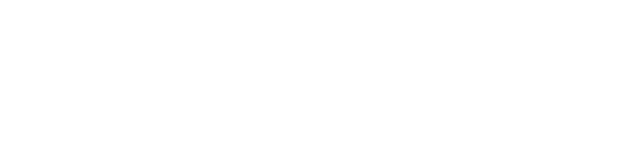
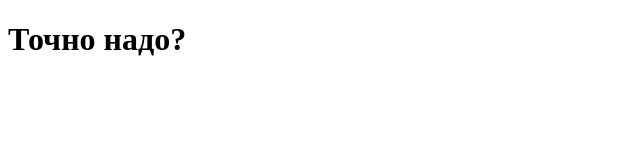
Before and after one commit to bonyflather/ono-tebe-nado-fd, a plain HTML site: page index.html in a window 1280 px wide. Shown: the whole page, without its empty margins (0-640 px from the left). Drawn offline with Linux system fonts and the light colour scheme.

Commit message:
добавил заголовок для теста

```diff
--- a/index.html
+++ b/index.html
@@ -7,4 +7,5 @@
     <title>Оно тебе надо — аукцион вещей, в которые никто не верил</title>
   </head>
   <body></body>
+  <h1> Точно надо?</h1>
 </html>
```
